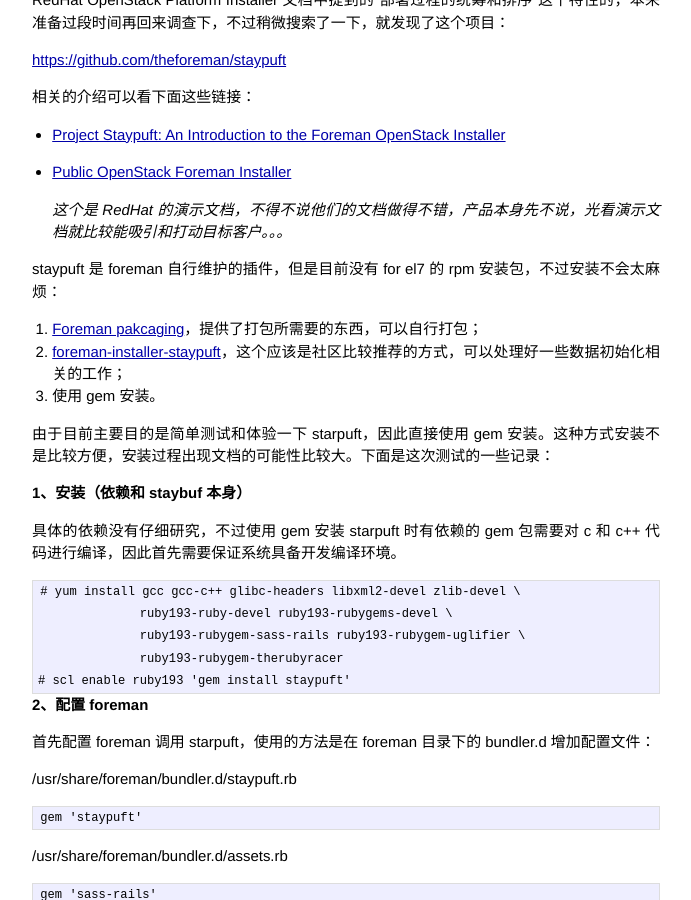
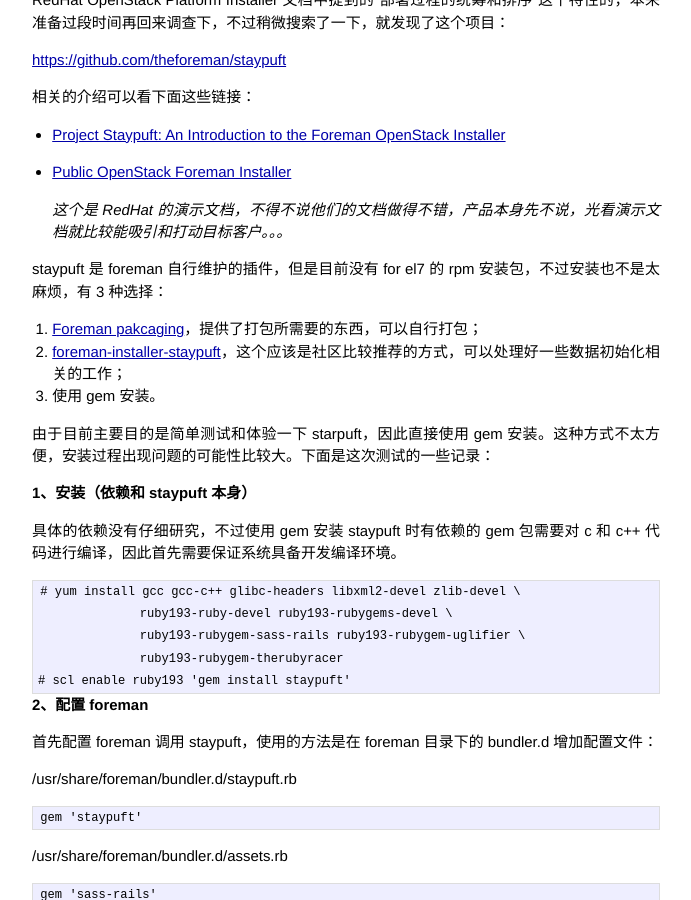
Before and after one commit to zhaochao/zhaochao.github.io, a Jekyll site: the page built from _posts/2014-09-28-OpenStack-Foreman-installer-staypuft.md, in a window 1280 px wide and 900 px high, scrolled down 205 px. Shown: the whole window, without its empty margins (294-985 px from the left). Built offline with Jekyll 4.4.1, drawn with Linux system fonts in a browser that asks for light colours; Markdown is read by kramdown in place of the engine named in the settings.

Commit message:
2014-09-28-OpenStack-Foreman-installer-staypuft: little modifications and typo fixing.
Signed-off-by: Zhao Chao <zhaochao1984@gmail.com>

```diff
--- a/_posts/2014-09-28-OpenStack-Foreman-installer-staypuft.md
+++ b/_posts/2014-09-28-OpenStack-Foreman-installer-staypuft.md
@@ -16,16 +16,16 @@
 
     _这个是 RedHat 的演示文档，不得不说他们的文档做得不错，产品本身先不说，光看演示文档就比较能吸引和打动目标客户。。。_
 
-staypuft 是 foreman 自行维护的插件，但是目前没有 for el7 的 rpm 安装包，不过安装不会太麻烦：
+staypuft 是 foreman 自行维护的插件，但是目前没有 for el7 的 rpm 安装包，不过安装也不是太麻烦，有 3 种选择：
 
 1. [Foreman pakcaging](https://github.com/theforeman/foreman-packaging)，提供了打包所需要的东西，可以自行打包；
 2. [foreman-installer-staypuft](https://github.com/theforeman/foreman-installer-staypuft)，这个应该是社区比较推荐的方式，可以处理好一些数据初始化相关的工作；
 3. 使用 gem 安装。
 
-由于目前主要目的是简单测试和体验一下 starpuft，因此直接使用 gem 安装。这种方式安装不是比较方便，安装过程出现文档的可能性比较大。下面是这次测试的一些记录：
+由于目前主要目的是简单测试和体验一下 starpuft，因此直接使用 gem 安装。这种方式不太方便，安装过程出现问题的可能性比较大。下面是这次测试的一些记录：
 
-#### 1、安装（依赖和 staybuf 本身）
-具体的依赖没有仔细研究，不过使用 gem 安装 starpuft 时有依赖的 gem 包需要对 c 和 c++ 代码进行编译，因此首先需要保证系统具备开发编译环境。
+#### 1、安装（依赖和 staypuft 本身）
+具体的依赖没有仔细研究，不过使用 gem 安装 staypuft 时有依赖的 gem 包需要对 c 和 c++ 代码进行编译，因此首先需要保证系统具备开发编译环境。
 
     # yum install gcc gcc-c++ glibc-headers libxml2-devel zlib-devel \
                   ruby193-ruby-devel ruby193-rubygems-devel \
@@ -34,7 +34,7 @@
     # scl enable ruby193 'gem install staypuft'
 
 ### 2、配置 foreman
-首先配置 foreman 调用 starpuft，使用的方法是在 foreman 目录下的 bundler.d 增加配置文件：
+首先配置 foreman 调用 staypuft，使用的方法是在 foreman 目录下的 bundler.d 增加配置文件：
 
 /usr/share/foreman/bundler.d/staypuft.rb
 
@@ -75,7 +75,7 @@
 
     require {
                 type passenger_t;
-                        class process execmem;
+                class process execmem;
     }
 
     #============= passenger_t ==============
```
